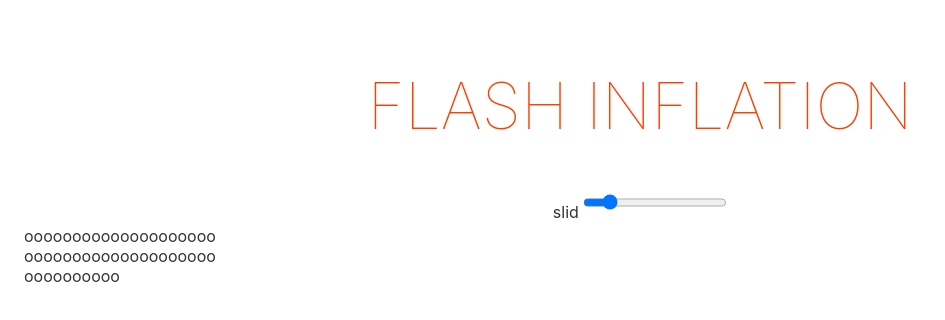
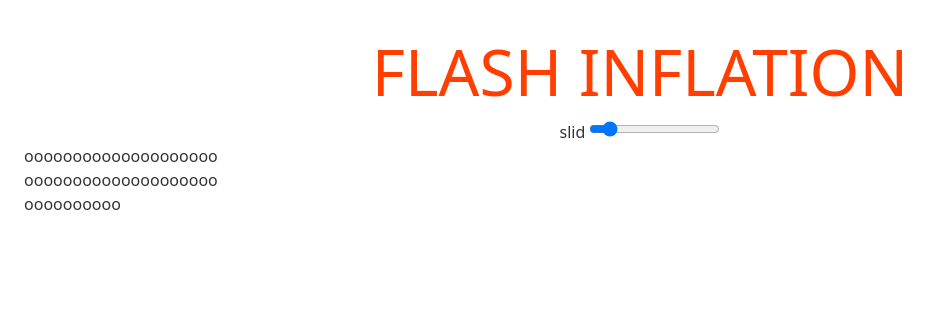
Before and after one commit to osjjames/inflashion, a Svelte app: page / in a window 1280 px wide. Shown: the top 320 px of the page, without its empty margins (0-945 px from the left). Built offline with nearby package versions, Linux system fonts and the light colour scheme.

Commit message:
Add tailwindcss

```diff
--- a/package.json
+++ b/package.json
@@ -12,6 +12,8 @@
     "@rollup/plugin-node-resolve": "^11.0.0",
     "@rollup/plugin-typescript": "^6.0.0",
     "@tsconfig/svelte": "^1.0.0",
+    "autoprefixer": "^10.2.4",
+    "postcss-nesting": "^7.0.1",
     "rollup": "^2.3.4",
     "rollup-plugin-css-only": "^3.1.0",
     "rollup-plugin-livereload": "^2.0.0",
@@ -19,7 +21,8 @@
     "rollup-plugin-terser": "^7.0.0",
     "svelte": "^3.0.0",
     "svelte-check": "^1.0.0",
-    "svelte-preprocess": "^4.0.0",
+    "svelte-preprocess": "^4.6.9",
+    "tailwindcss": "^2.0.3",
     "tslib": "^2.0.0",
     "typescript": "^3.9.3"
   },
--- a/rollup.config.js
+++ b/rollup.config.js
@@ -40,7 +40,16 @@ export default {
 	},
 	plugins: [
 		svelte({
-			preprocess: sveltePreprocess({ sourceMap: !production }),
+			preprocess: sveltePreprocess({
+				sourceMap: !production,
+				postcss: {
+					plugins: [
+						require("tailwindcss"),
+						require("autoprefixer"),
+						require("postcss-nesting")
+					],
+				},
+			}),
 			compilerOptions: {
 				// enable run-time checks when not in production
 				dev: !production
--- /dev/null
+++ b/tailwind.config.js
@@ -0,0 +1,22 @@
+const isProduction = !process.env.ROLLUP_WATCH; // or some other env var like NODE_ENV
+module.exports = {
+    plugins: [
+        // other plugins here
+    ],
+    purge: {
+        content: [
+            "./src/**/*.svelte",
+            // may also want to include HTML files
+            // "./src/**/*.html"
+        ],
+        // this is for extracting Svelte `class:` syntax but is not perfect yet, see below
+        defaultExtractor: content => {
+            const broadMatches = content.match(/[^<>"'`\s]*[^<>"'`\s:]/g) || []
+            const broadMatchesWithoutTrailingSlash = broadMatches.map(match => _.trimEnd(match, '\\'))
+            const matches = broadMatches
+                .concat(broadMatchesWithoutTrailingSlash)
+            return matches
+        },
+        enabled: isProduction // disable purge in dev
+    },
+};
```
Also changed, not shown: src/App.svelte (+9 -1 lines), 1 other file (tests, documents, lock files or other folders).
